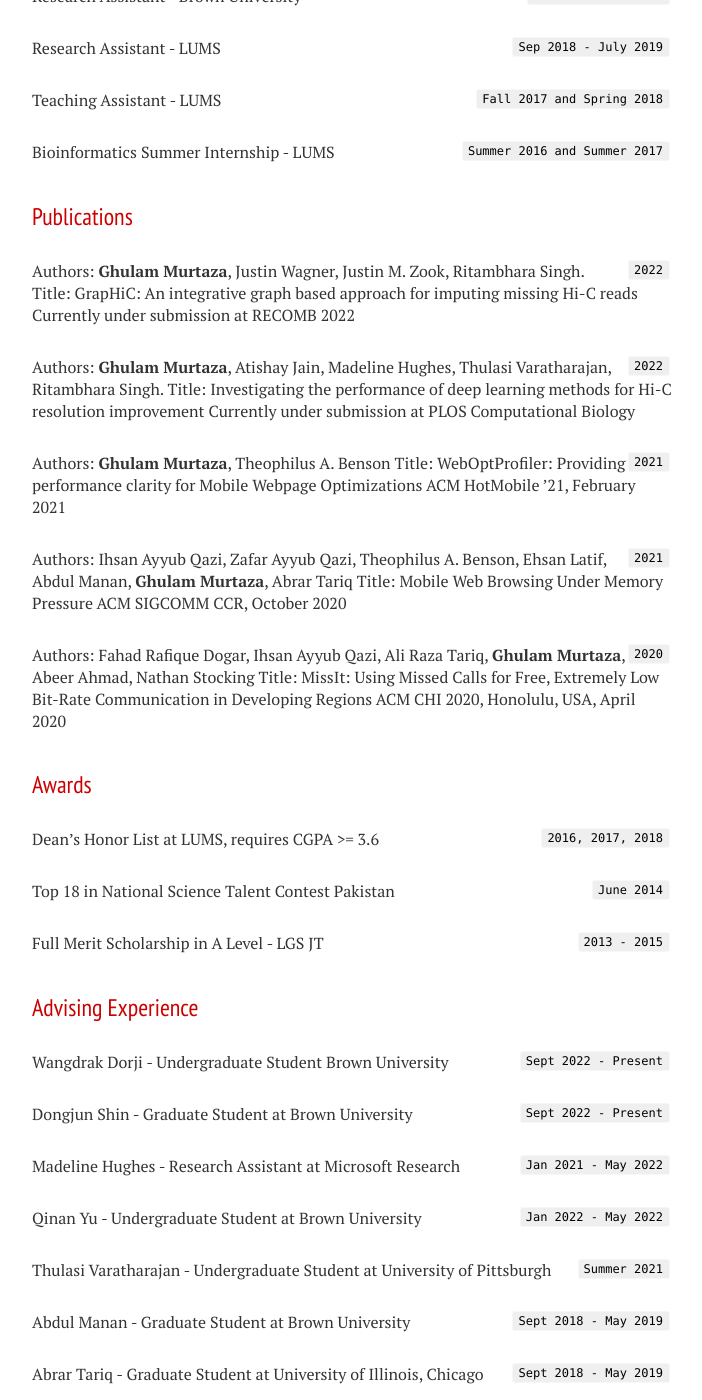
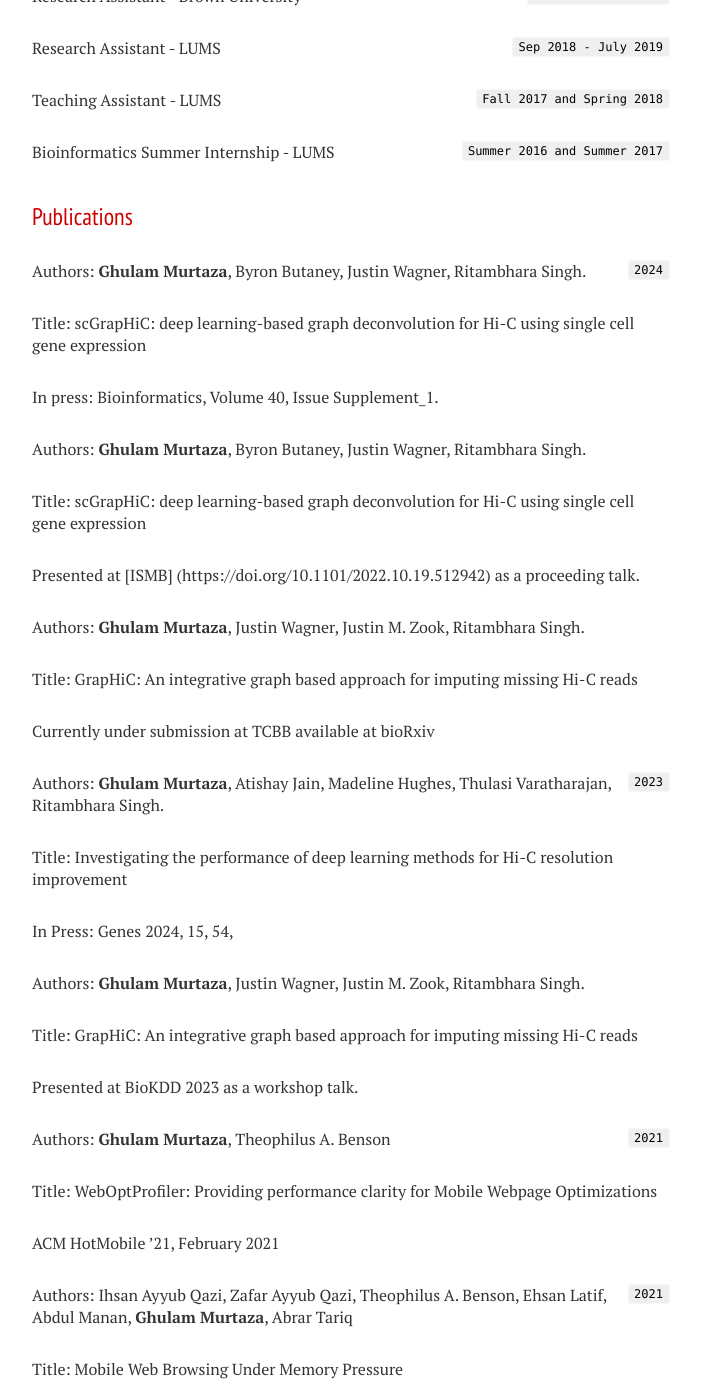
Before and after one commit to gmurtaza404/gmurtaza404.github.io, a Jekyll site: the page built from resume.md, in a window 1280 px wide and 1400 px high, scrolled down 690 px. Shown: the whole window, without its empty margins (288-990 px from the left). Built offline with Jekyll 4.4.1, drawn with Linux system fonts in a browser that asks for light colours; nearby versions of some CDN libraries; some of the changed text lies outside the part shown.

Commit message:
updated resume

```diff
--- a/_config.yml
+++ b/_config.yml
@@ -8,7 +8,7 @@
 owner:
   name: Ghulam Murtaza
   avatar: bio-photo.jpg
-  bio: "I am a fourth year Ph.D student at Brown trying to democratize the access to quality genomics research"
+  bio: "I am a fifth year Ph.D student at Brown developing graph neural networks for genomics"
   email: #emailaddress
   # Do not include the @ symbol in your Twitter username
   twitter: #username
--- a/resume.md
+++ b/resume.md
@@ -4,12 +4,11 @@
 menutitle: Resume
 ---
 
-I am currently doing my Ph.D in Computer Science at Brown. I am interested in developing computational methods that democratizes the access to genomic research.
-
+I am currently doing my Ph.D in Computer Science at Brown. I am interested in developing deep-learning based methods to connect structural and functional genomics.
 
 ## Education
 
-`2019 - Current (Expected 2024)`
+`2019 - Current (Expected 2025 Spring)`
 __Brown University__  Department of Computer Science,
 Ph.D in Computer Science, Advisor Ritambhara Singh
 
@@ -22,7 +21,7 @@
 Bachelor in Computer Science
 
 ## Appointments
-`June 2022 - Present`
+`June 2022 - May 2023`
 Guest Researcher - National Institute of Standards and Technology
 
 `Jan 2019 - Present`
@@ -40,30 +39,66 @@
 ## Publications
 
 <!-- A list is also available [online](https://scholar.google.co.uk/citations?user=LTOTl0YAAAAJ) -->
-`2022`
+`2024`
+Authors: __Ghulam Murtaza__, Byron Butaney, Justin Wagner, Ritambhara Singh.
+
+Title: scGrapHiC: deep learning-based graph deconvolution for Hi-C using single cell gene expression
+
+In press: [Bioinformatics, Volume 40, Issue Supplement_1](https://doi.org/10.1101/2022.10.19.512942).
+
+Authors: __Ghulam Murtaza__, Byron Butaney, Justin Wagner, Ritambhara Singh.
+
+Title: scGrapHiC: deep learning-based graph deconvolution for Hi-C using single cell gene expression
+
+Presented at [ISMB] (https://doi.org/10.1101/2022.10.19.512942) as a proceeding talk.
+
+
 Authors: __Ghulam Murtaza__, Justin Wagner, Justin M. Zook, Ritambhara Singh.
+
 Title: GrapHiC: An integrative graph based approach for imputing missing Hi-C reads
-Currently under submission at RECOMB 2022
 
-`2022`
+Currently under submission at TCBB available at [bioRxiv](https://doi.org/10.1101/2022.10.19.512942)
+
+
+
+`2023`
 Authors: __Ghulam Murtaza__, Atishay Jain, Madeline Hughes, Thulasi Varatharajan, Ritambhara Singh.
+
 Title: Investigating the performance of deep learning methods for Hi-C resolution improvement
-Currently under submission at PLOS Computational Biology
+
+In Press: [Genes 2024, 15, 54](https://doi.org/10.3390/genes15010054),
+
+
+Authors: __Ghulam Murtaza__, Justin Wagner, Justin M. Zook, Ritambhara Singh.
+
+Title: GrapHiC: An integrative graph based approach for imputing missing Hi-C reads
+
+Presented at BioKDD 2023 as a workshop talk.
+
+
 
 `2021`
 Authors: __Ghulam Murtaza__, Theophilus A. Benson
+
 Title: WebOptProfiler: Providing performance clarity for Mobile Webpage Optimizations
-ACM HotMobile ’21, February 2021
+
+[ACM HotMobile ’21, February 2021](https://doi.org/10.1145/3446382.3449073)
 
 `2021`
+
 Authors: Ihsan Ayyub Qazi, Zafar Ayyub Qazi, Theophilus A. Benson, Ehsan Latif, Abdul Manan, __Ghulam Murtaza__, Abrar Tariq
+
 Title: Mobile Web Browsing Under Memory Pressure
-ACM SIGCOMM CCR, October 2020
+
+[ACM SIGCOMM CCR, October 2020](https://doi.org/10.1145/3431832.3431837)
 
 `2020`
 Authors: Fahad Rafique Dogar, Ihsan Ayyub Qazi, Ali Raza Tariq, __Ghulam Murtaza__, Abeer Ahmad, Nathan Stocking
-Title: MissIt: Using Missed Calls for Free, Extremely Low Bit-Rate Communication in Developing Regions
-ACM CHI 2020, Honolulu, USA, April 2020
+
+Title: MissIt: Using Missed Calls for Free, Extremely Low Bit-Rate Communication in
+Developing Regions
+
+[ACM CHI 2020, Honolulu, USA, April 2020](https://doi.org/10.1145/3313831.3376259)
 
 ## Awards
 
@@ -77,10 +112,16 @@
 Full Merit Scholarship in A Level - LGS JT
 
 ## Advising Experience
-`Sept 2022 - Present`
+`Jan 2024 - Present`
+Winston Li - Undergraduate Student Brown University
+
+`Sept 2023 - Present`
+[Byron Butaney](https://www.linkedin.com/in/byron-butaney/) - Undergraduate Student Brown University
+
+`Sept 2022 - May 2024`
 [Wangdrak Dorji](https://www.linkedin.com/in/wangdrak-dorji-1239131b3) - Undergraduate Student Brown University
 
-`Sept 2022 - Present`
+`Sept 2022 - Dec 2022`
 [Dongjun Shin](https://www.linkedin.com/in/dongjun-shin-20b9a6131/) - Graduate Student at Brown University
 
 `Jan 2021 - May 2022`
```
Also changed, not shown: 1 other file.
